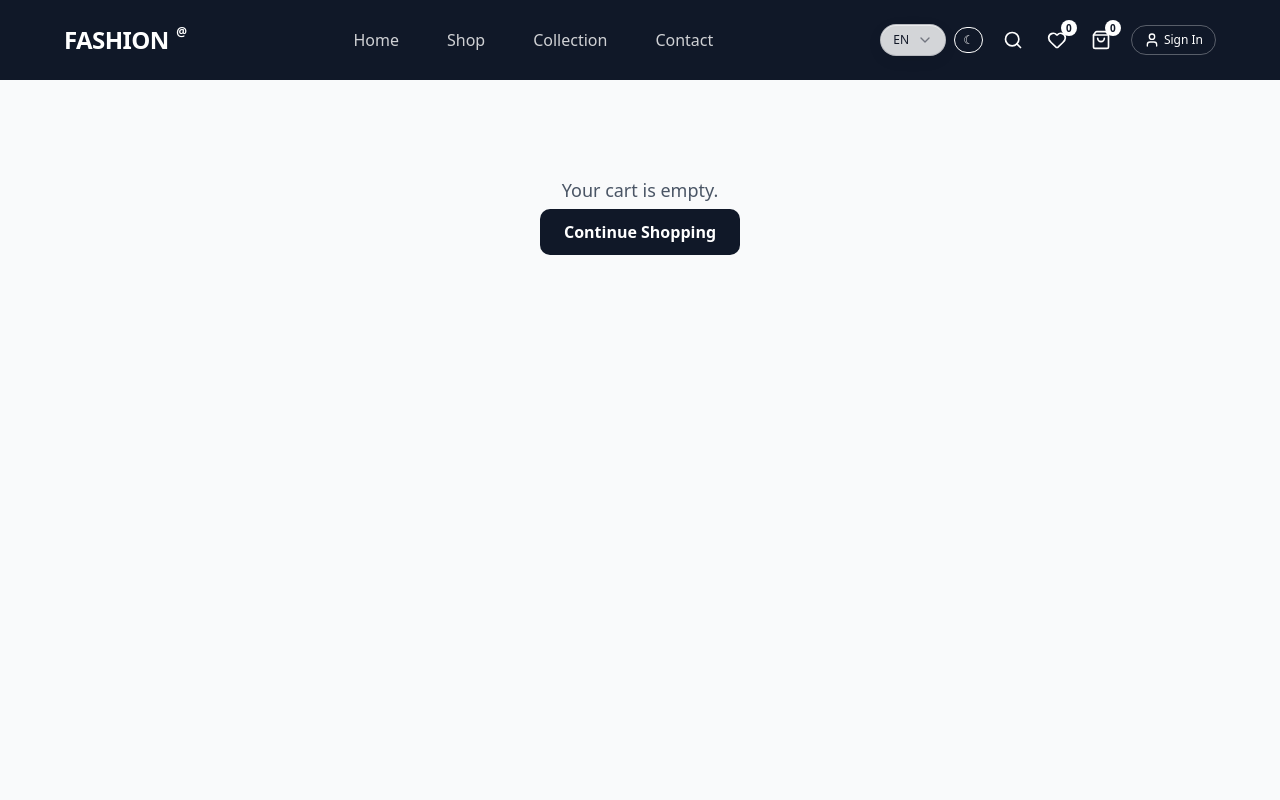
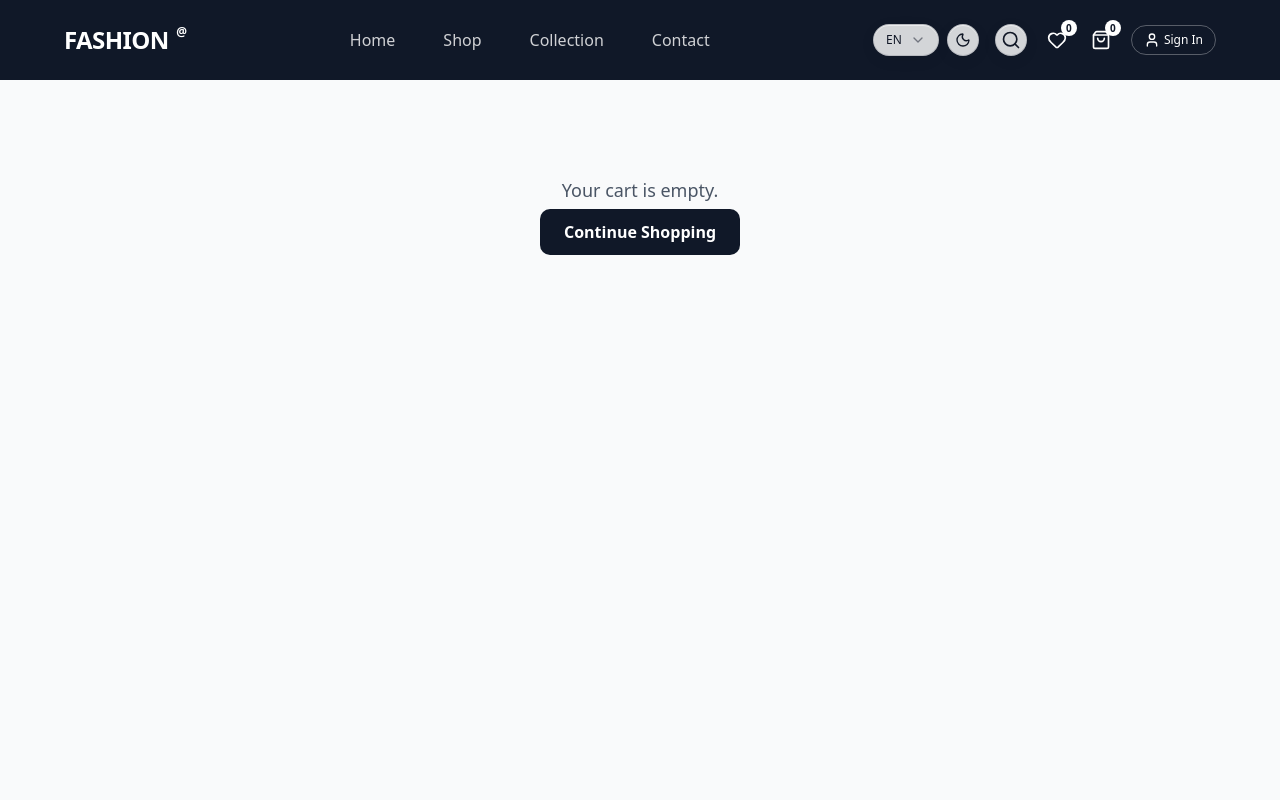
Before and after one commit to YounessLamnaouar/Saas-Ecome-Front, a React (Vite) app: page /cart in a window 1280 px wide. Shown: the top 800 px of the page. Built offline with nearby package versions, Linux system fonts and the light colour scheme.

Commit message:
Apply glass styling to navbar search and theme toggle

```diff
--- a/src/components/Navbar.jsx
+++ b/src/components/Navbar.jsx
@@ -1,19 +1,20 @@
 import { T, usePreferences as useTranslationPreferences } from '@/context/Preferences';
 import { PreferenceControls } from "../context/Preferences";
-import React, { useEffect, useState } from "react";
+import React, { useEffect, useRef, useState } from "react";
 import { Link, useNavigate } from "react-router-dom";
 import { useTranslation } from "react-i18next";
 import { useCart } from "../context/CartContext";
 import { useUserAuth } from "../context/UserAuthContext";
-import { Heart, Menu, Search, ShoppingBag, X, User, LogOut, Package, Truck } from "lucide-react";
+import { Heart, Menu, Search, ArrowRight, ShoppingBag, X, User, LogOut, Package, Truck } from "lucide-react";
 import UserAuthModal from "./UserAuthModal";
 
 
 export default function Navbar({ transparent = true, bg = "bg-gray-900" }) {
  const { t: tr } = useTranslationPreferences();
 
-  const { t, i18n } = useTranslation();
+  const { t } = useTranslation();
   const [isMenuOpen, setIsMenuOpen] = useState(false);
+  const searchButtonRef = useRef(null);
   const [isSearchOpen, setIsSearchOpen] = useState(false);
   const [searchQuery, setSearchQuery] = useState("");
   const [activeLink, setActiveLink] = useState("/");
@@ -82,25 +83,13 @@ export default function Navbar({ transparent = true, bg = "bg-gray-900" }) {
               <PreferenceControls />
 
               <div className="relative flex items-center">
-                {isSearchOpen && (
-                  <form
-                    onSubmit={handleSearchSubmit}
-                    className="absolute end-8 top-1/2 -translate-y-1/2 z-20"
-                  >
-                    <input
-                      autoFocus
-                      type="text"
-                      value={searchQuery}
-                      onChange={(e) => setSearchQuery(e.target.value)}
-                      placeholder={t("nav.searchPlaceholder")}
-                      className="bg-white/10 border border-white/30 rounded-full px-4 py-1.5 text-sm text-white placeholder-white/60 focus:outline-none focus:border-white w-40 sm:w-56"
-                    />
-                  </form>
-                )}
                 <button
                   type="button"
+                  ref={searchButtonRef}
                   onClick={() => setIsSearchOpen(!isSearchOpen)}
-                  className="hover:opacity-70 transition-opacity cursor-pointer p-1"
+                  aria-expanded={isSearchOpen}
+                  aria-controls="navbar-search"
+                  className="glass-select-trigger flex h-8 w-8 items-center justify-center"
                   aria-label={tr("Search")}
                 >
                   {isSearchOpen ? <X size={20} /> : <Search size={20} />}
@@ -193,6 +182,35 @@ export default function Navbar({ transparent = true, bg = "bg-gray-900" }) {
             </div>
           </div>
 
+          {isSearchOpen && (
+            <form
+              id="navbar-search"
+              role="search"
+              onSubmit={handleSearchSubmit}
+              onKeyDown={(event) => {
+                if (event.key === "Escape") {
+                  setIsSearchOpen(false);
+                  searchButtonRef.current?.focus();
+                }
+              }}
+              className="glass-search mx-auto mt-5 flex w-full max-w-xl items-center gap-3 rounded-full px-4 py-2"
+            >
+              <Search size={18} className="shrink-0 opacity-60" aria-hidden="true" />
+              <input
+                autoFocus
+                type="search"
+                aria-label={tr("Search")}
+                value={searchQuery}
+                onChange={(event) => setSearchQuery(event.target.value)}
+                placeholder={t("nav.searchPlaceholder")}
+                className="min-w-0 flex-1 bg-transparent py-1 text-sm text-foreground placeholder:text-muted-foreground focus:outline-none"
+              />
+              <button type="submit" aria-label={tr("Search")} className="glass-select-trigger flex h-8 w-8 shrink-0 items-center justify-center">
+                <ArrowRight size={16} className="rtl:rotate-180" aria-hidden="true" />
+              </button>
+            </form>
+          )}
+
           {/* Mobile Menu */}
           {isMenuOpen && (
             <div className="md:hidden mt-4 pt-4 border-t border-white/20">
--- a/src/context/Preferences.jsx
+++ b/src/context/Preferences.jsx
@@ -1,3 +1,4 @@
+import { Sun, Moon } from "lucide-react";
 import { Select, SelectTrigger, SelectValue, SelectContent, SelectItem } from "@/components/ui/select";
 import { useTranslation } from "react-i18next";
 import React, { createContext, useContext, useEffect, useState } from 'react';
@@ -26,6 +27,6 @@ export function PreferenceControls() {
         <SelectItem value="ar">عر</SelectItem>
       </SelectContent>
     </Select>
-    <button type="button" aria-label={t(theme === 'dark' ? 'Light mode' : 'Dark mode')} onClick={() => setTheme(theme === 'dark' ? 'light' : 'dark')} className="rounded-full border border-current px-2 py-1 cursor-pointer">{theme === 'dark' ? '☀' : '☾'}</button>
+    <button type="button" aria-label={t(theme === 'dark' ? 'Light mode' : 'Dark mode')} onClick={() => setTheme(theme === 'dark' ? 'light' : 'dark')} className="glass-select-trigger flex h-8 w-8 shrink-0 items-center justify-center" title={t(theme === 'dark' ? 'Light mode' : 'Dark mode')}>{theme === 'dark' ? <Sun size={16} aria-hidden="true" /> : <Moon size={16} aria-hidden="true" />}</button>
   </div>;
 }
--- a/src/index.css
+++ b/src/index.css
@@ -100,7 +100,7 @@ body {
 .dark .recharts-tooltip-cursor { fill: #374151; }
 
 /* Frosted lens surfaces share the existing light/dark palette. */
-.glass-select-trigger, .glass-menu {
+.glass-select-trigger, .glass-menu, .glass-search {
   border: 1px solid color-mix(in srgb, var(--foreground) 14%, transparent);
   background: var(--popover);
   color: var(--popover-foreground);
@@ -131,7 +131,7 @@ body {
   box-shadow: inset 0 1px 0 rgb(255 255 255 / .12), 0 12px 32px rgb(0 0 0 / .25);
 }
 @supports (backdrop-filter: blur(20px)) {
-  .glass-select-trigger, .glass-menu {
+  .glass-select-trigger, .glass-menu, .glass-search {
     background: color-mix(in srgb, var(--popover) 82%, transparent);
     backdrop-filter: blur(20px) saturate(140%);
     -webkit-backdrop-filter: blur(20px) saturate(140%);
@@ -141,5 +141,10 @@ body {
   .glass-select-trigger { transition: none; }
 }
 @media (prefers-reduced-transparency: reduce) {
-  .glass-select-trigger, .glass-menu { background: var(--popover); backdrop-filter: none; }
+  .glass-select-trigger, .glass-menu, .glass-search { background: var(--popover); backdrop-filter: none; }
 }
+
+.glass-search:focus-within {
+  outline: 2px solid var(--ring);
+  outline-offset: 3px;
+}
```
